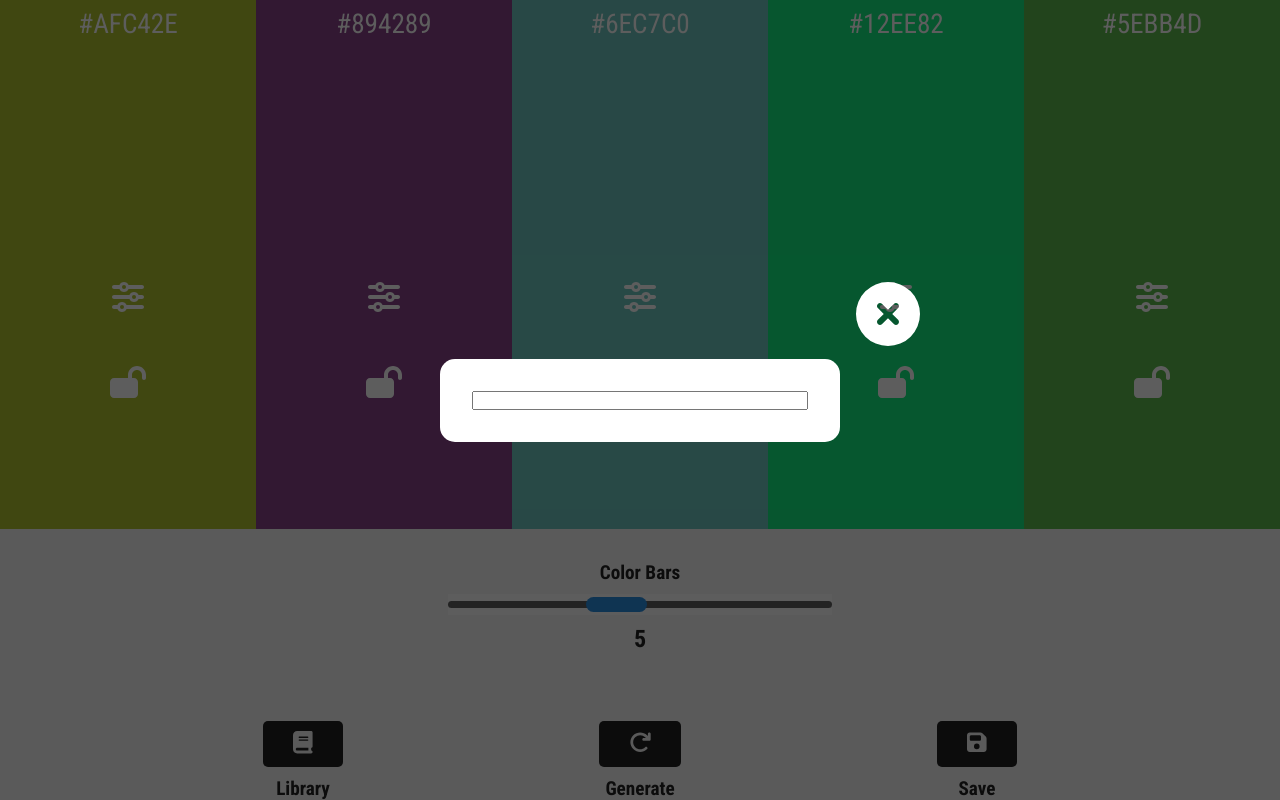
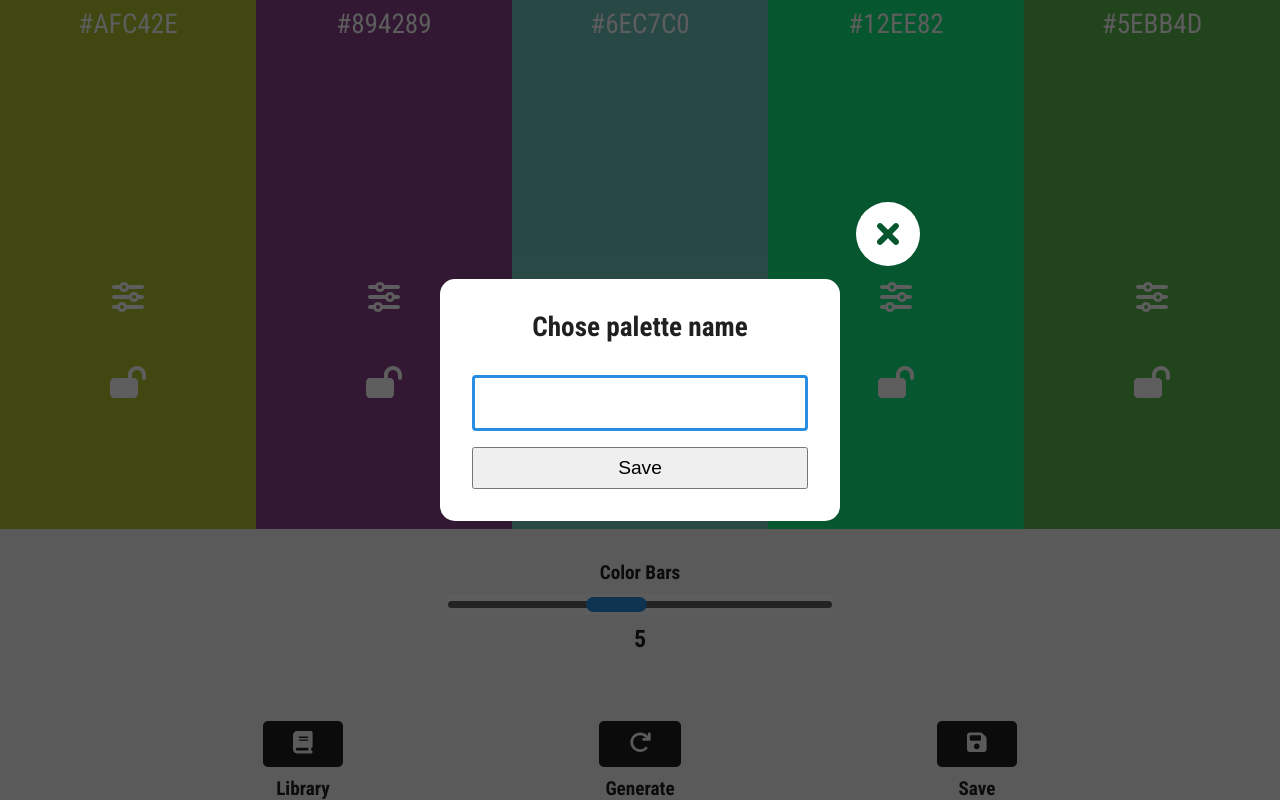
Before and after one commit to Borub-ar/Color-Palette-Generator, a React (Vite) app: page / in a window 1280 px wide. Both pictures are taken after a click on the button 976 px from the left and 815 px from the top of the page. Shown: the part 71-871 px from the top of the page. Built offline with nearby package versions, Linux system fonts and the light colour scheme; the HTML template or start-up script is replaced by a standard one.

Commit message:
Add save modal

```diff
--- a/src/App.jsx
+++ b/src/App.jsx
@@ -11,7 +11,7 @@ const Wrapper = styled.main`
   display: grid;
   grid-template-rows: 1fr auto;
   height: 100vh;
-  background-color: var(--mainBackground);
+  background-color: var(--main-background);
 `;
 
 function App() {
--- a/src/GlobalStyle.jsx
+++ b/src/GlobalStyle.jsx
@@ -2,14 +2,14 @@ import { createGlobalStyle } from 'styled-components';
 
 export default createGlobalStyle`
     :root {
-        --mainBackground: #f7f7f7;
-        --defaultDark: #202020;
+        --main-background: #f7f7f7;
         --main-blue: #288ee2;
+        --default-dark: #202020;
     }
 
     body {
         height: 100vh;
-        background-color: var(--mainBackground);
+        background-color: var(--main-background);
         font-family: 'Roboto Condensed', sans-serif;
     }
 
--- a/src/components/buttons/ControlPanelButton.jsx
+++ b/src/components/buttons/ControlPanelButton.jsx
@@ -2,7 +2,7 @@ import styled from 'styled-components';
 import { useState, useContext } from 'react';
 import { FontAwesomeIcon } from '@fortawesome/react-fontawesome';
 import PaletteContext from '../../store/palette-context';
-import Modal from '../Modal/Modal';
+import SaveModal from '../ControlPanel/SaveModal';
 
 const ButtonWrapper = styled.div`
   position: relative;
@@ -14,8 +14,8 @@ const ButtonWrapper = styled.div`
   & .action {
     border: none;
     font-size: 1.4rem;
-    background-color: var(--defaultDark);
-    color: var(--mainBackground);
+    background-color: var(--default-dark);
+    color: var(--main-background);
     padding: 10px 30px;
     border-radius: 5px;
     cursor: pointer;
@@ -30,7 +30,7 @@ const ButtonWrapper = styled.div`
     text-align: center;
     font-size: 1.2rem;
     font-weight: 700;
-    color: var(--defaultDark);
+    color: var(--default-dark);
   }
 
   .save-popup {
@@ -39,7 +39,7 @@ const ButtonWrapper = styled.div`
     left: 50%;
     transform: translateX(-50%);
     width: max-content;
-    background-color: var(--defaultDark);
+    background-color: var(--default-dark);
     color: #fff;
     font-size: 1.1rem;
     font-weight: 700;
@@ -52,6 +52,10 @@ const ControlPanelButton = props => {
   const ctx = useContext(PaletteContext);
   const [alreadySaved, setAlreadySaved] = useState(false);
   const [showSavePopup, setShowSavePopup] = useState(false);
+
+  const closeSaveModal = () => {
+    setShowSavePopup(false);
+  };
 
   const handleClick = () => {
     if (props.generateMode) {
@@ -78,12 +82,6 @@ const ControlPanelButton = props => {
     <p className='save-popup'>Palette already saved</p>
   );
 
-  const saveModal = props.saveMode && showSavePopup && (
-    <Modal>
-      <input type='text' />
-    </Modal>
-  );
-
   return (
     <ButtonWrapper>
       <button className='action' aria-label={props.label} onClick={handleClick}>
@@ -93,7 +91,10 @@ const ControlPanelButton = props => {
       <p className='label'>{props.label}</p>
 
       {alreadySavedMsg}
-      {saveModal}
+
+      {props.saveMode && showSavePopup && (
+        <SaveModal handleClose={closeSaveModal} />
+      )}
     </ButtonWrapper>
   );
 };
--- a/src/components/controlPanel/BarQuantityController.jsx
+++ b/src/components/controlPanel/BarQuantityController.jsx
@@ -8,7 +8,7 @@ const InputWrapper = styled.div`
   align-items: center;
 
   & :is(label, p) {
-    color: var(--defaultDark);
+    color: var(--default-dark);
     font-weight: 700;
   }
 
--- a/src/components/controlPanel/ControlPanel.jsx
+++ b/src/components/controlPanel/ControlPanel.jsx
@@ -12,7 +12,7 @@ const PanelWrapper = styled.section`
   align-items: center;
   flex-direction: column;
   gap: 20px;
-  background-color: var(--mainBackground);
+  background-color: var(--main-background);
   padding: 2rem 7rem;
   height: 25vh;
   width: 100%;
--- a/src/components/controlPanel/SaveModal.jsx
+++ b/src/components/controlPanel/SaveModal.jsx
@@ -1,5 +1,43 @@
-const SaveModal = () => {
-  return <div></div>;
+import styled from 'styled-components';
+import Modal from '../Modal/Modal';
+
+const SaveInputWrapper = styled.div`
+  display: flex;
+  flex-direction: column;
+  row-gap: 1rem;
+
+  label {
+    color: var(--default-dark);
+    font-size: 1.7rem;
+    font-weight: 700;
+    margin-bottom: 1rem;
+    text-align: center;
+  }
+
+  input[type='text'] {
+    border: 3px solid var(--main-blue);
+    border-radius: 4px;
+    padding: 0.7rem 0.5rem;
+    font-size: 1.5rem;
+  }
+
+  button {
+    padding: 0.5rem;
+    font-size: 1.2rem;
+    cursor: pointer;
+  }
+`;
+
+const SaveModal = props => {
+  return (
+    <Modal handleClose={props.handleClose}>
+      <SaveInputWrapper>
+        <label for='name-input'>Chose palette name</label>
+        <input type='text' id='name-input' />
+        <button aria-label='Save palette'>Save</button>
+      </SaveInputWrapper>
+    </Modal>
+  );
 };
 
 export default SaveModal;
```
